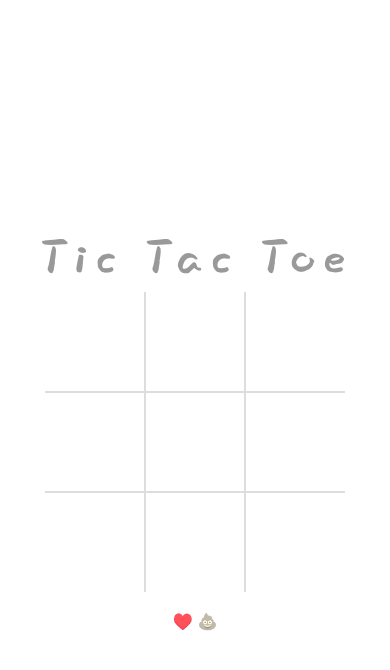
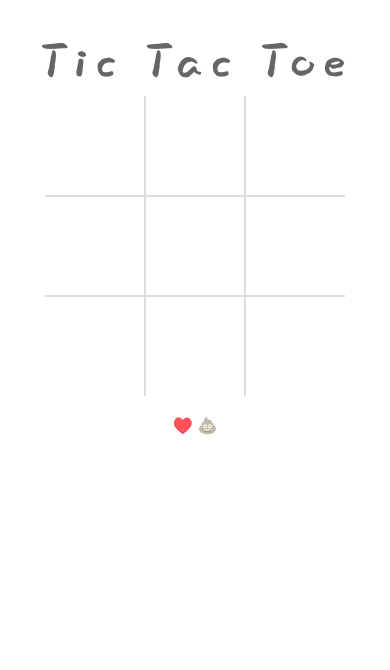
Before and after one commit to slaveofthecode/tictactoe-react-ts, a React (Vite) app: page / in a window 390 px wide. Shown: the top 670 px of the page. Built offline with nearby package versions, Linux system fonts and the light colour scheme.

Commit message:
Improvements on the responsive design

```diff
--- a/src/App.scss
+++ b/src/App.scss
@@ -4,32 +4,43 @@
 
 #root {
 	background: transparent;
-	width: 100%;
-	// height: calc(100vh - (4rem * 2));
-	color: #fff;
+    width: 100%;
+	height: 100%;
+    min-height: fit-content;
+    color: #fff;
+
 	display: flex;
-	justify-content: center;
-	align-items: center;
-	flex-direction: column;
-	max-width: 580px;
-	max-height: 720px;
-	font-family: 'SlacksideOne-Regular';
+	-moz-display:flex;
+	-webkit-display:flex;
+	-ms-display:flex;
+	-o-display:flex;
+
+    justify-content: start;
+	-moz-justify-content: start;
+	-webkit-justify-content: start;
+	-ms-justify-content: start;
+	-o-justify-content: start;
+
+    align-items: center;
+    flex-direction: column;
+    font-family: "SlacksideOne-Regular";
 
 	> h1 {
 		font-size: 6rem;
 		text-align: center;
-		color: rgba(0, 0, 0, 0.4);
+		color: #0009;
 		letter-spacing: 4px;
 		width: 100%;
-		/* text-shadow: 0px -5px 24px #000, 1px 5px 4px red;
-		animation: showText 5s ease-in-out forwards; */
+
+		&.game-over {
+			color: #000;
+			transform: scale(1.5);
+		}
 	}
 
 	> div {
 		display: grid;
-		place-items: center;
 		height: fit-content;
-		// grid-template-columns: repeat(3, 1fr);
 		grid-template-columns: repeat(3, var(--box-size));
 		width: 100%;
 		align-content: center;
@@ -44,8 +55,11 @@
 		display: flex;
 		justify-content: center;
 		padding-block: 1rem;
+		width: 100%;
 
 		.players {
+			font-size: 100%;
+
 			> span {
 				margin-inline: .15rem;
 				filter: sepia(1);
@@ -70,46 +84,38 @@
 		align-items: center;
 		display: flex;
 		flex-direction: column;
-		background: #0009;
+		background: #0002;
+		color:#0009;
+
+		&.winner {
+			color: green;
+		}
 
 		> span {
 			font-size: 10rem;
-			color: #fff9
+			color: #000;
+			filter: drop-shadow(4px 4px 8px #0006);
 		}
 
 		> strong {
 			font-size: 4rem;
 			letter-spacing: 8px;
-			color: #fff6
+			text-shadow: 4px 4px 8px #000;
 		}
 	}
 
 
 }
 
-
-@keyframes showText {
-	from {
-		filter: blur(2);
-	}
-	to {
-		filter: blur(0);
-		color: #0008;
-		text-shadow: 0px -5px 24px #000,
-					 1px 5px 4px red,
-					 4px 4px 4px rgba(255, 0, 0, 0.472);
+@media (max-height: 840px) {
+	#root {
+		justify-content: space-evenly;
 	}
 }
 
 @media (max-width: 720px) {
 	:root {
 		--box-size: 170px;
-	}
-	#root {
-		> div {
-			width: 90%;
-			// height: 90%;
-		}
 	}
 }
 
@@ -118,13 +124,11 @@
 		--box-size: 150px;
 	}
 	#root {
-		// height: calc(100vh - (4rem * 2) - 2rem);
 		> h1 {
 			font-size: 5rem;
 		}
 		> div {
 			width: 80%;
-			// height: 80%;
 		}
 	}
 }
@@ -136,6 +140,11 @@
 	#root {
 		> h1 {
 			font-size: 4rem;
+
+			&.game-over {
+				transform: none;
+				font-size: 4rem;
+			}
 		}
 	}
 }
--- a/src/App.tsx
+++ b/src/App.tsx
@@ -39,13 +39,17 @@ function App() {
 
   return (
     <>
-      <Header />
+      <Header isGameOver={!!winner || grid.every( row => row.every( cell => cell !== ''))}/>
       <Grid
         grid={grid}
         handleOnClick={handleOnClick}
         isGameOver={!!winner || grid.every( row => row.every( cell => cell !== ''))}
       />
-      <Footer currentPlayer={turn} />
+      {
+        !(!!winner || grid.every( row => row.every( cell => cell !== ''))) && (
+          <Footer currentPlayer={turn} />
+        )
+      }
       {
         winner
           ? <Alert
--- a/src/components/Alert/index.tsx
+++ b/src/components/Alert/index.tsx
@@ -15,10 +15,12 @@ const Alert = ({ mainText, subText, onClickUnMonted}: Props) => {
 
   if (show)
     return (
-      <div className="alert-container" onClick={()=> {
+      <div
+        className={`alert-container ${subText !== 'draw' && 'winner'}`}
+        onClick={()=> {
           setShow(false);
           onClickUnMonted();
-      }}
+        }}
       >
           <span>{ mainText }</span>
           <strong>{ subText }</strong>
--- a/src/components/Header/index.tsx
+++ b/src/components/Header/index.tsx
@@ -1,6 +1,14 @@
-const index = () => {
+type Props = {
+  isGameOver: boolean
+}
+
+const index = ({ isGameOver }: Props) => {
   return (
-    <h1>Tic Tac Toe</h1>
+    <h1
+    className={`${isGameOver ? 'game-over' : ''}`}
+    >
+      Tic Tac Toe
+    </h1>
   )
 }
 
--- a/src/components/common/Cell/style.module.scss
+++ b/src/components/common/Cell/style.module.scss
@@ -3,21 +3,22 @@
     width: var(--box-size);
     height: 100%;
     min-height: var(--box-size);
-    font-size: 8rem;
+    // font-size: 8rem;
+    font-size: 100%;
     color: #000;
     cursor: pointer;
-    // text-shadow: 0px 0px 50px #000,
-    //              5px 0px 50px #0007,
-    //              -5px 0px 50px #0007,
-    //              0px 5px 50px #0007,
-    //              0px -5px 50px #0007;
+    text-shadow: 0px 0px 10px #0002,
+                 5px 0px 10px #0002,
+                 -5px 0px 10px #0002,
+                 0px 5px 10px #0002,
+                 0px -5px 10px #0002;
     display: flex;
     justify-content: center;
     align-items: center;
 
     &:disabled {
         opacity: .75;
-        cursor: not-allowed;
+        // cursor: not-allowed;
         // animation: scale 3s 0s ease-in-out forwards;
     }
 
@@ -38,18 +39,18 @@
 
 }
 
-@media (max-width: 840px) {
-    .cell { font-size: 7rem; }
-}
+// @media (max-width: 840px) {
+//     .cell { font-size: 7rem; }
+// }
 
-@media (max-width: 720px) {
-    .cell { font-size: 6rem; }
-}
+// @media (max-width: 720px) {
+//     .cell { font-size: 6rem; }
+// }
 
-@media (max-width: 580px) {
-    .cell { font-size: 5rem; }
-}
+// @media (max-width: 580px) {
+//     .cell { font-size: 5rem; }
+// }
 
-@media (max-width: 480px) {
-    .cell { font-size: 4rem; }
-}
+// @media (max-width: 480px) {
+//     .cell { font-size: 4rem; }
+// }
--- a/src/index.css
+++ b/src/index.css
@@ -11,18 +11,32 @@
 }
 
 body {
-	/* font-family: Impact, Haettenschweiler, "Arial Narrow Bold", sans-serif; */
-	/* padding: 2rem; */
-	display: flex;
-	place-items: center;
-	align-items: center;
-	justify-content: center;
 	height: 100vh;
-	/* background: linear-gradient(to top, red, black),
-		linear-gradient(to bottom, black, red); */
+	overflow: hidden;
 }
 
 @font-face {
 	font-family: "SlacksideOne-Regular";
 	src: url("../src/fonts/SlacksideOne-Regular.ttf");
 }
+
+@media screen and (orientation: landscape) and (max-width: 844px) {
+	:root {
+		--box-size: 5rem;
+	}
+
+	body {
+		overflow: auto;
+
+		#root {
+			display: flex;
+			justify-content: space-between;
+			align-items: center;
+			height: fit-content;
+
+			> h1 {
+				font-size: 3rem;
+			}
+		}
+	}
+}
```
